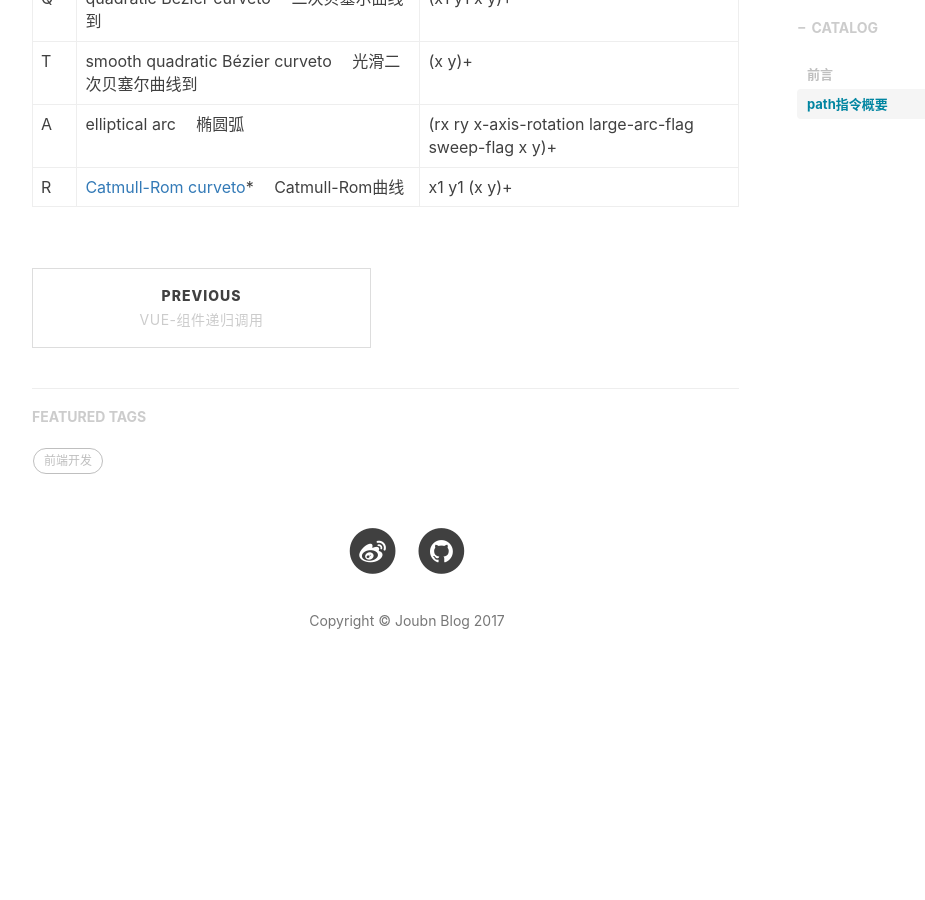
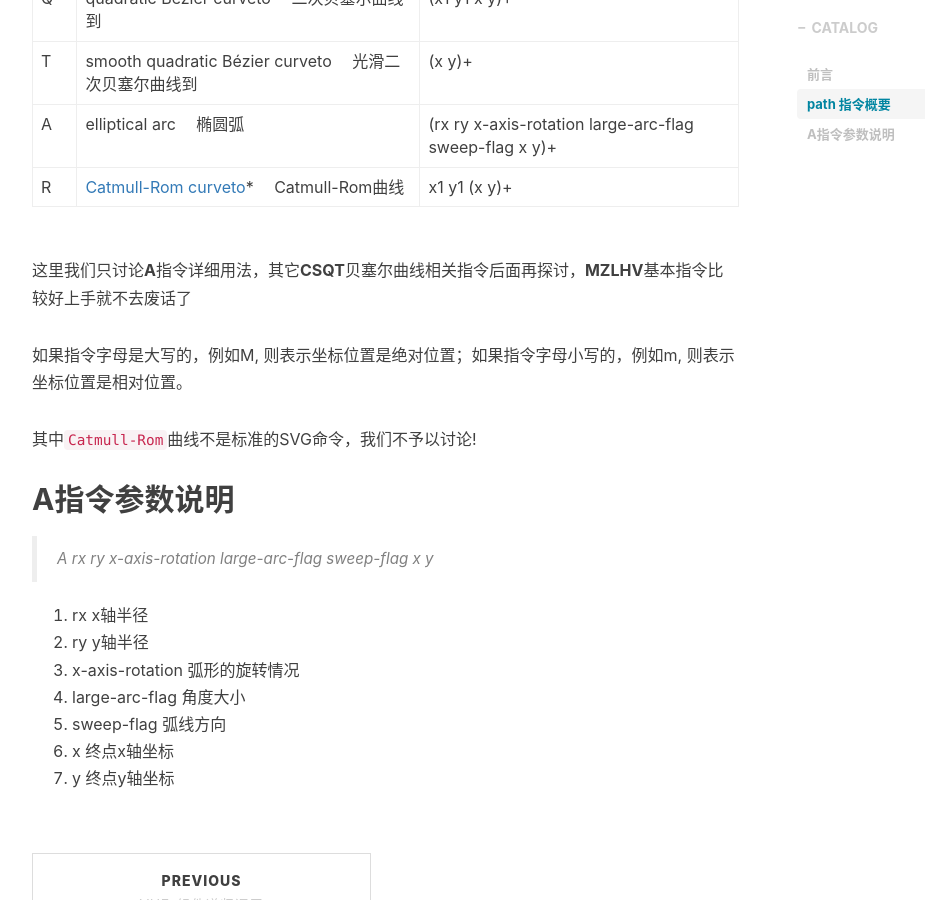
Before and after one commit to bb595700239/joubn_blog, a Jekyll site: the page built from _posts/2017-09-26-svg-path-arc.markdown, in a window 1280 px wide and 900 px high, scrolled down 1396 px. Shown: the whole window, without its empty margins (233-1158 px from the left). Built offline with Jekyll 4.4.1, drawn with Linux system fonts in a browser that asks for light colours; nearby versions of some CDN libraries; comment, search, counter and statistics services are not loaded; before the commit the page ends 2121 px from its top, so only the background shows below that.

Commit message:
修改
Signed-off-by: bb595700239 <595700239@qq.com>

```diff
--- a/_posts/2017-09-26-svg-path-arc.markdown
+++ b/_posts/2017-09-26-svg-path-arc.markdown
@@ -20,7 +20,7 @@ tags:
 
 申明:*这里只用到`<path>`的A命令，并没有涉及到贝塞尔曲线相关指令，后面文章会着重去解剖一下贝塞尔曲线相关指令！*
 
-## path指令概要
+## path 指令概要
 
 SVG中path的元素，也就是路径绘制，属性名称是d, 具体值是由专门的“指令字母+坐标值”实现的，例如下面这个简单代码示意：
 
@@ -93,3 +93,21 @@ SVG中path的元素，也就是路径绘制，属性名称是d, 具体值是由
         </tr>
     </tbody>
 </table>
+
+这里我们只讨论**A**指令详细用法，其它**CSQT**贝塞尔曲线相关指令后面再探讨，**MZLHV**基本指令比较好上手就不去废话了
+
+如果指令字母是大写的，例如M, 则表示坐标位置是绝对位置；如果指令字母小写的，例如m, 则表示坐标位置是相对位置。
+
+其中`Catmull-Rom`曲线不是标准的SVG命令，我们不予以讨论!
+
+## A指令参数说明
+
+>A rx ry x-axis-rotation large-arc-flag sweep-flag x y
+
+1. rx x轴半径
+2. ry y轴半径
+3. x-axis-rotation 弧形的旋转情况
+4. large-arc-flag 角度大小
+5. sweep-flag 弧线方向
+6. x 终点x轴坐标
+7. y 终点y轴坐标
```
